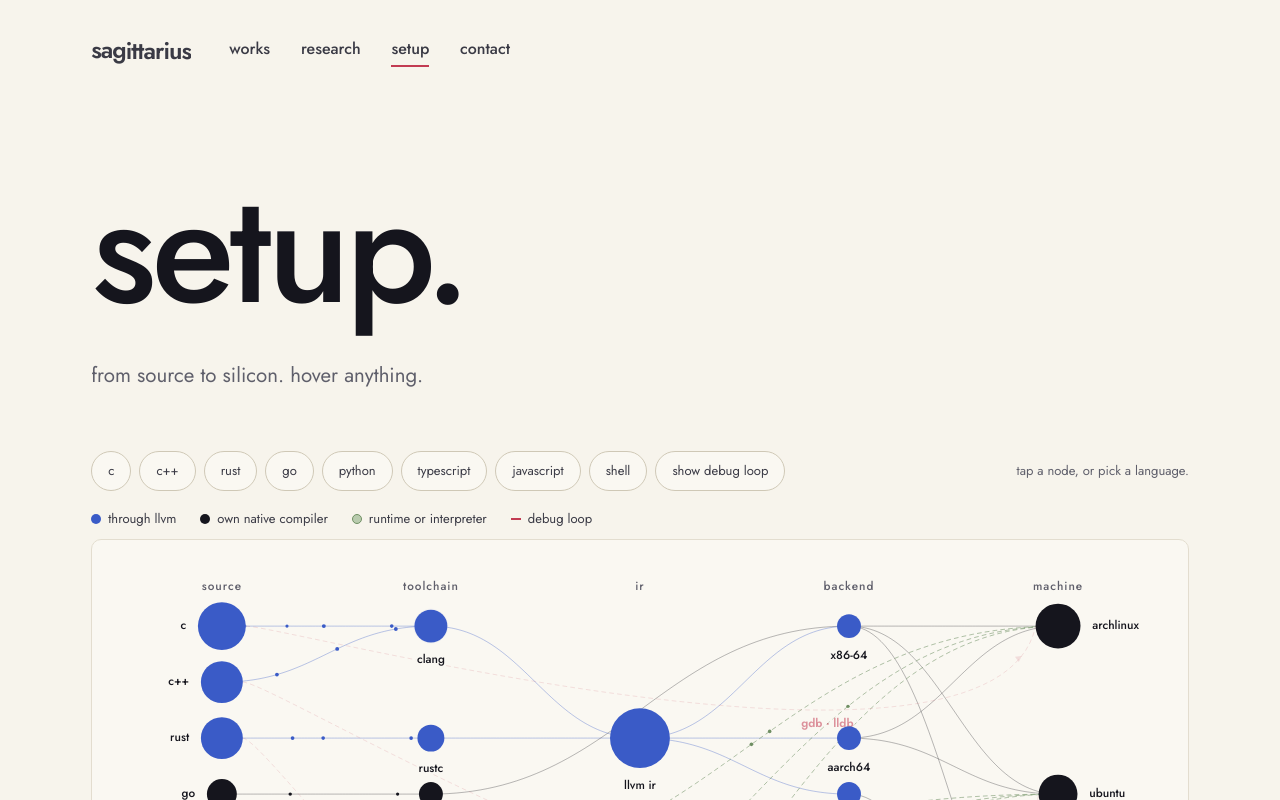
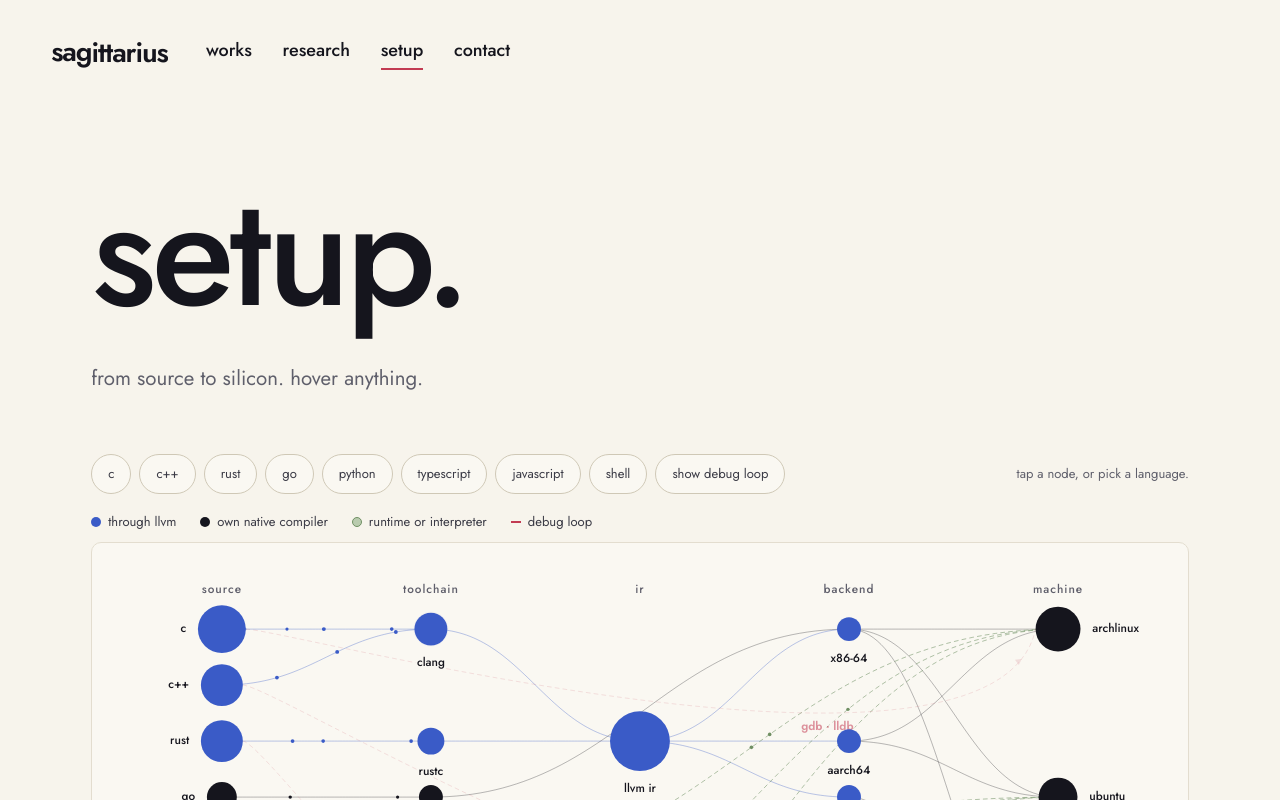
Before and after one commit to dummy3ye/arinaholic, a Next.js app: page /setup in a window 1280 px wide. Shown: the top 800 px of the page. Built offline with nearby package versions, Linux system fonts and the light colour scheme.

Commit message:
fix(navbar): align setup header and delay auto-hide (#5)
Use the shared navbar padding and typography on /setup, and hide the navbar after 600px of downward scroll instead of 300px.

```diff
--- a/src/components/layout/Header.tsx
+++ b/src/components/layout/Header.tsx
@@ -5,7 +5,7 @@ import { usePathname } from "next/navigation";
 import { useEffect, useRef, useState } from "react";
 import { Nav } from "./Nav";
 
-const HIDE_AFTER = 300;
+const HIDE_AFTER = 600;
 const MIN_DELTA = 2;
 
 function getScrollY() {
--- a/src/styles/styles.scss
+++ b/src/styles/styles.scss
@@ -35,25 +35,13 @@ body:has(.setup-page) {
     var(--page-pad),
     calc((100vw - var(--content-max)) / 2 + var(--page-pad))
   );
+}
 
+.setup-page {
   font-size: var(--fs-body);
   color: var(--ink-body);
   text-rendering: optimizeLegibility;
 
-  > header {
-    padding-inline: var(--setup-left);
-
-    .logo {
-      font-size: 1.5rem;
-    }
-
-    nav a {
-      font-size: 1rem;
-    }
-  }
-}
-
-.setup-page {
   h1,
   h2,
   h3 {
```
Also changed, not shown: 1 other file (tests, documents, lock files or other folders).
